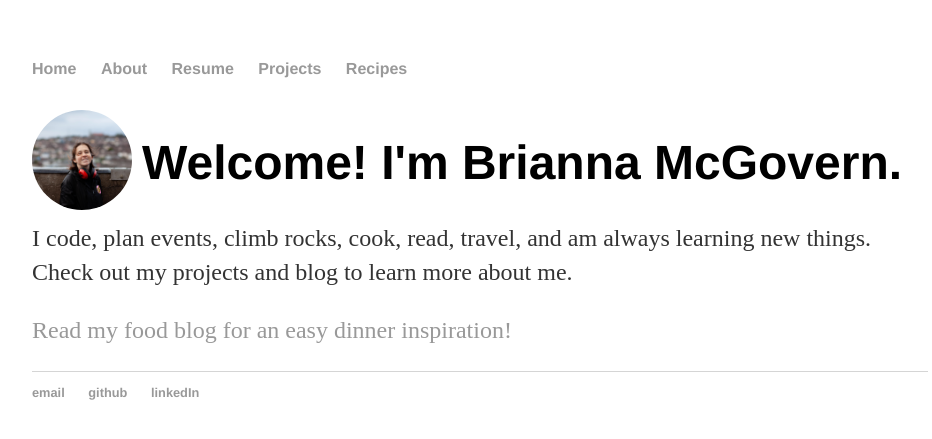
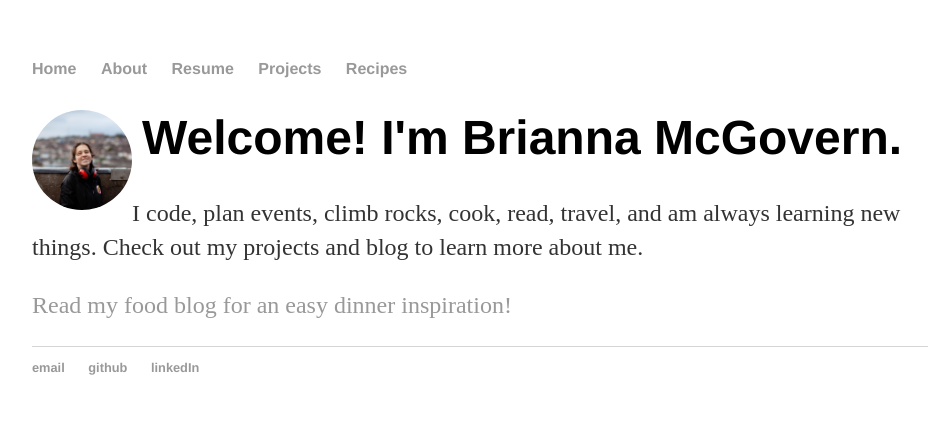
Before and after one commit to bmcgovern007/bmcgovern007.github.io, a Jekyll site: the page built from index.html, in a window 1280 px wide. Shown: the top 439 px of the page, without its empty margins (160-1092 px from the left). Built offline with Jekyll 4.4.1, drawn with Linux system fonts in a browser that asks for light colours.

Commit message:
Update main.css

```diff
--- a/css/main.css
+++ b/css/main.css
@@ -51,7 +51,6 @@ h1 {
     font-size: 3em;
     font-family:'Helvetica', 'Arial', 'Sans-Serif';
     padding-left: 110px;
-    padding-top: 25px;
 }
 p {
     font-size: 1.5em;
```
